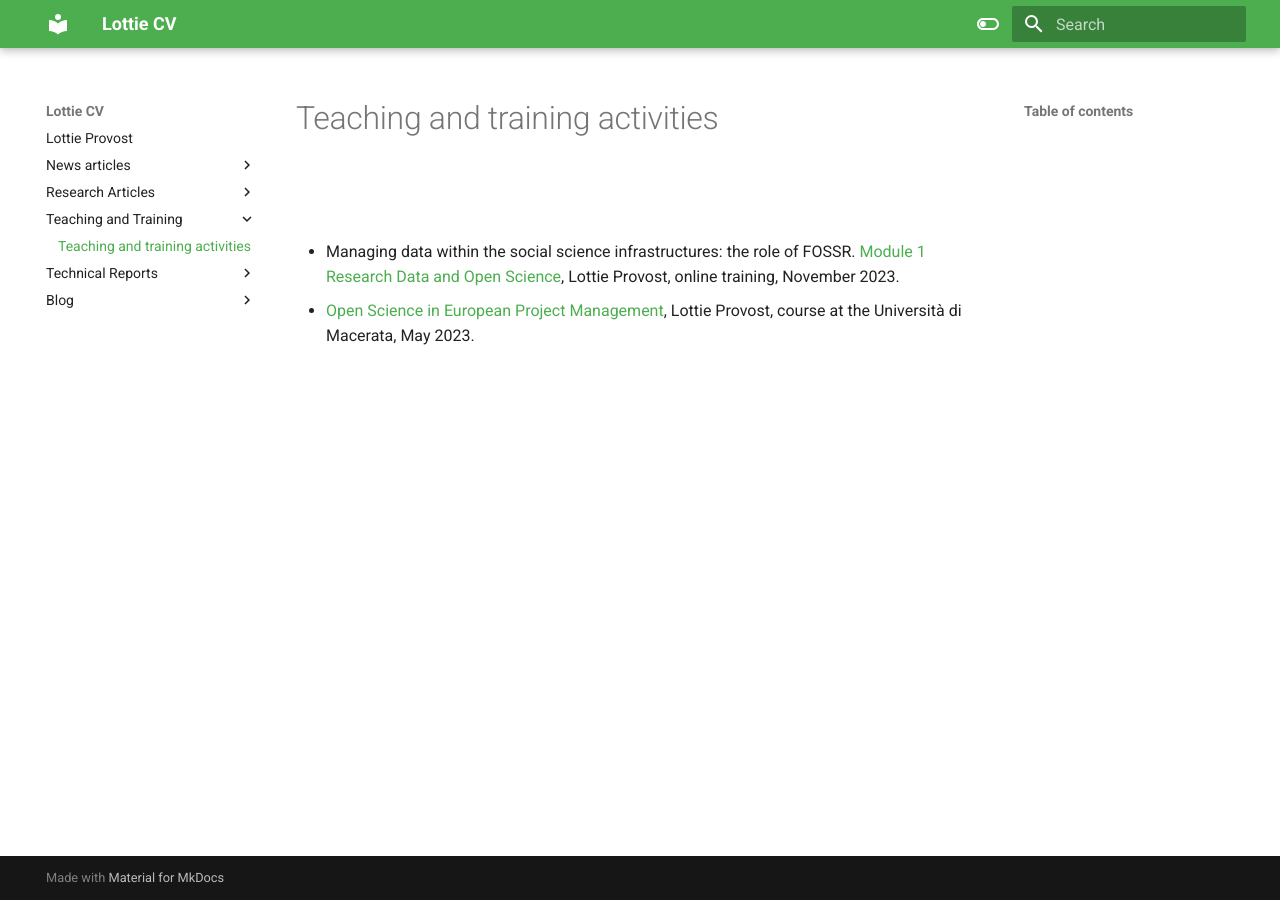
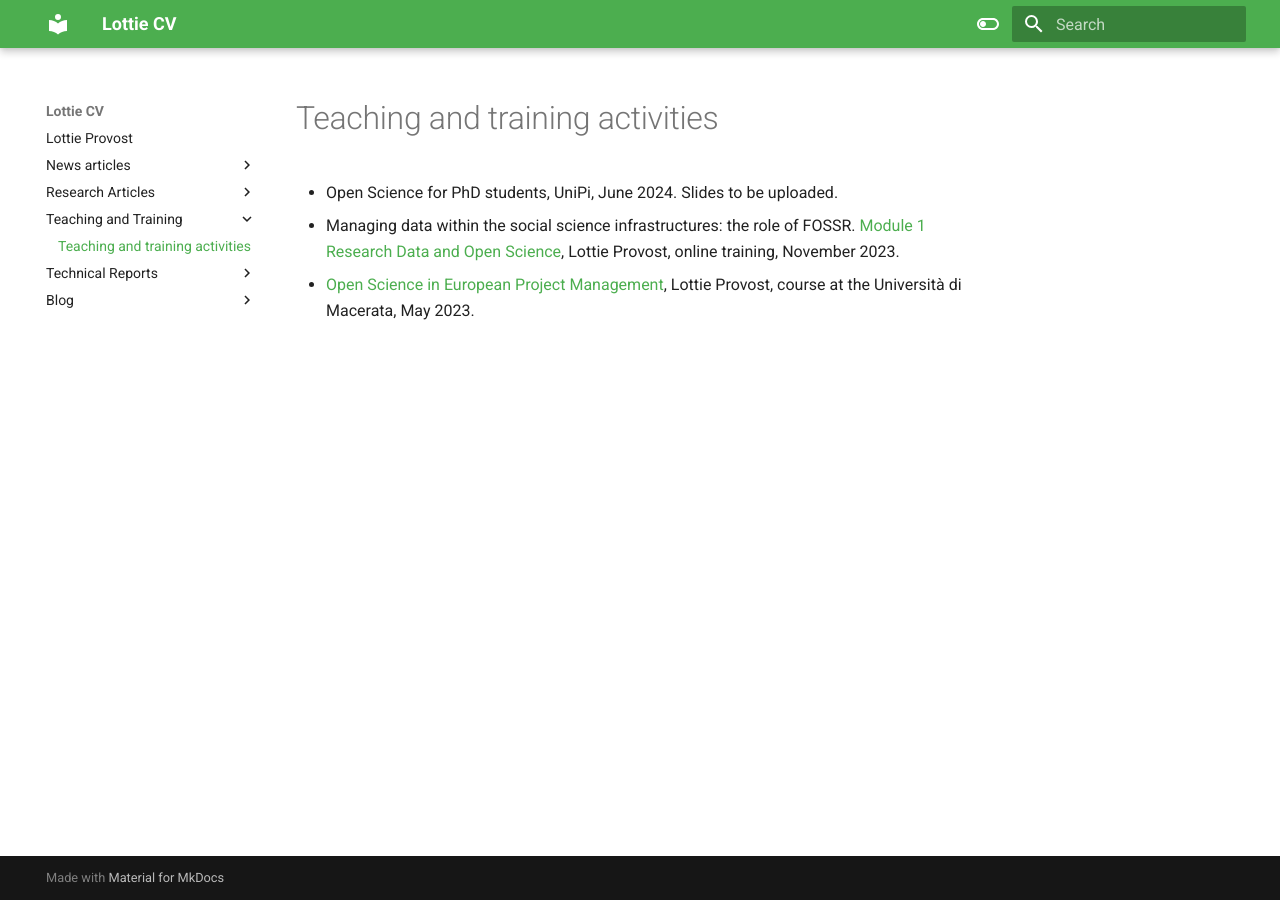
Before and after one commit to Professional-activities/Lottie-CV, an MkDocs documentation site: the page built from docs/Teaching and Training/Teaching and training activities.md, in a window 1280 px wide. Built offline with MkDocs 1.6.1 and Material for MkDocs 9.7.7, drawn with Linux system fonts in a browser that asks for light colours.

Commit message:
teaching training update

```diff
--- a/docs/Teaching and Training/Teaching and training activities.md
+++ b/docs/Teaching and Training/Teaching and training activities.md
@@ -1,4 +1,4 @@
-##
+
+- Open Science for PhD students, UniPi, June 2024. Slides to be uploaded.
 - Managing data within the social science infrastructures: the role of FOSSR. [Module 1 Research Data and Open Science](https://zenodo.org/records/10074214), Lottie Provost, online training, November 2023.
-
 - [Open Science in European Project Management](https://zenodo.org/records/7927959), Lottie Provost, course at the Università di Macerata, May 2023.
```
